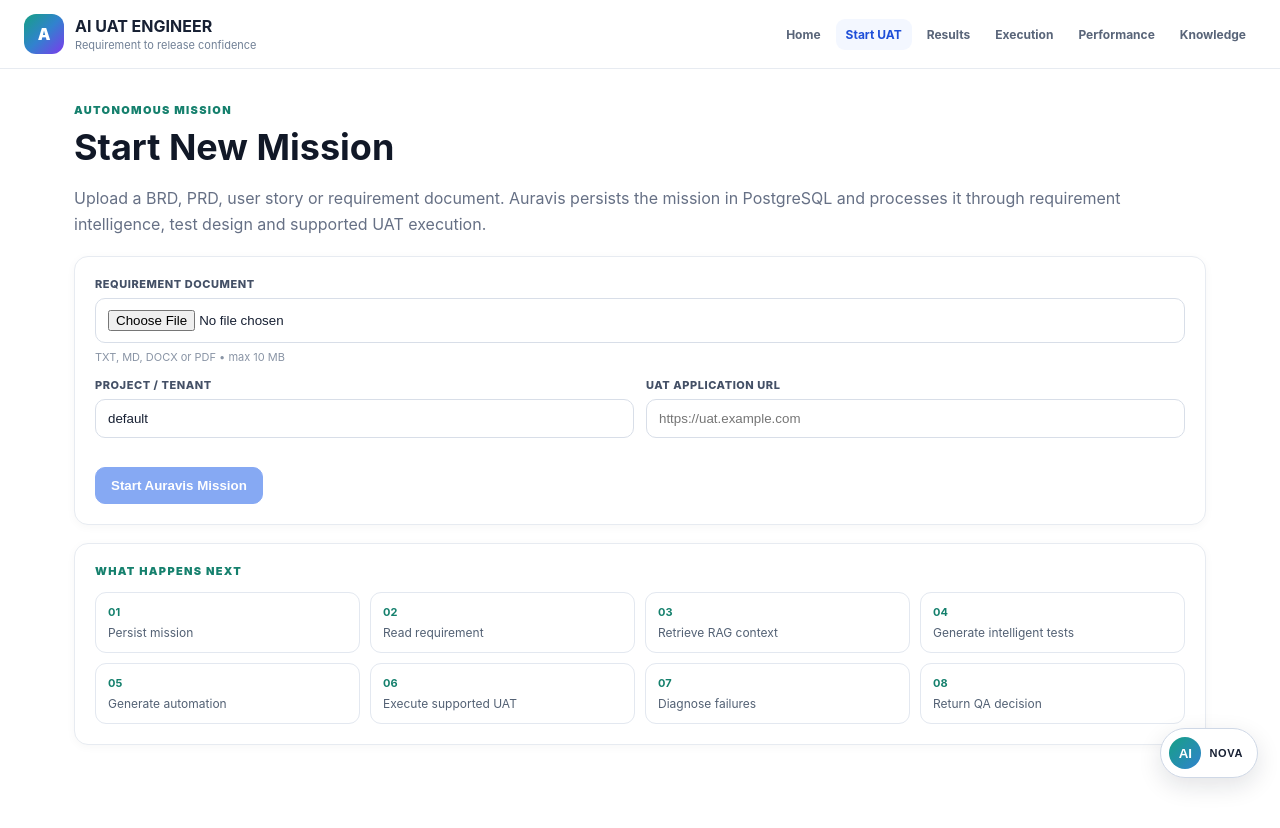
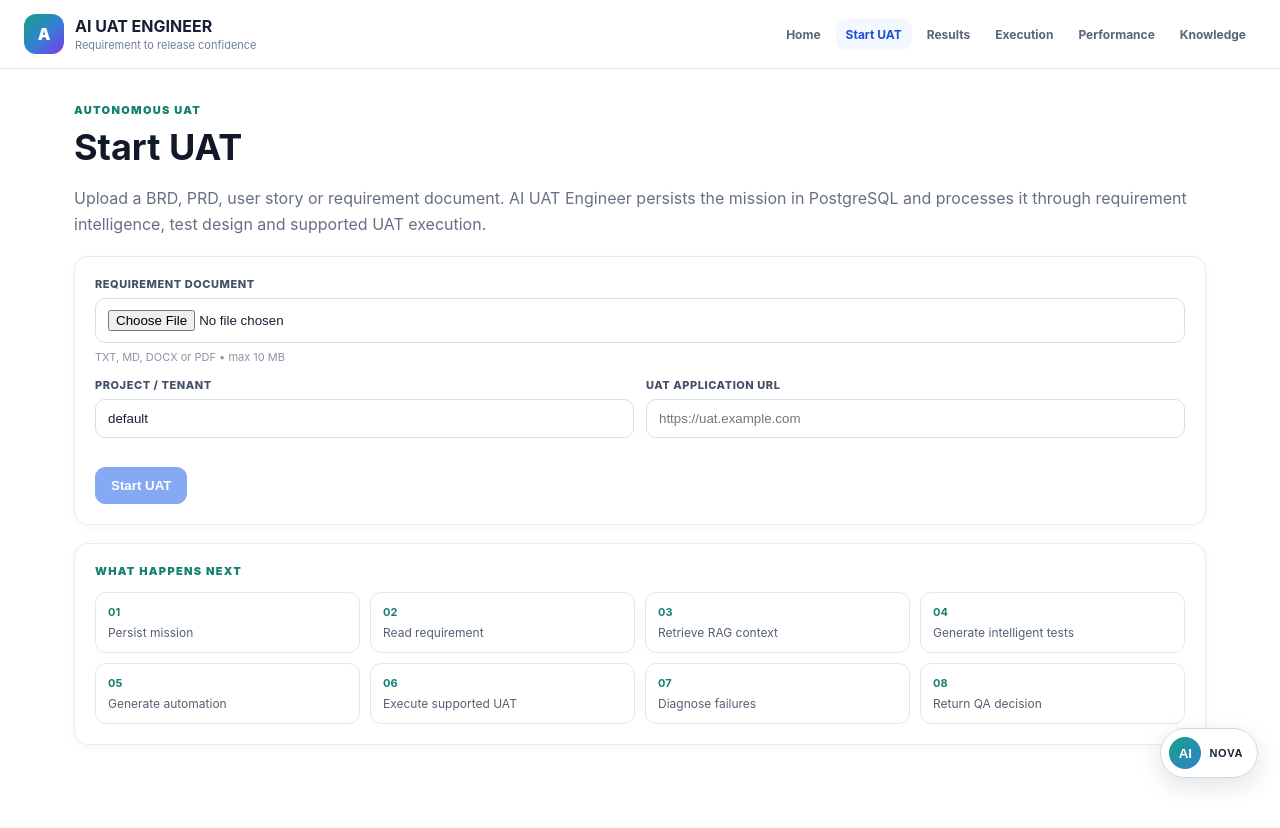
Before and after one commit to stejas7/ai-qa-frontend, a React (Vite) app: page /mission in a window 1280 px wide. Shown: the top 828 px of the page. Built offline with nearby package versions, Linux system fonts and the light colour scheme; no server answers.

Commit message:
fix(ui): remove legacy Auravis branding from Start UAT

```diff
--- a/src/pages/NewMissionPage.tsx
+++ b/src/pages/NewMissionPage.tsx
@@ -8,11 +8,11 @@ export default function NewMissionPage(){
   const navigate=useNavigate();const qc=useQueryClient();
   const upload=useMutation({mutationFn:()=>{if(!file)throw new Error('Select a requirement file');return auravisApi.upload(file,company,targetUrl)},onSuccess:async d=>{await qc.invalidateQueries({queryKey:['pipeline-runs']});navigate(`/dashboard?run=${encodeURIComponent(d.runId)}`)}});
   const submit=(e:FormEvent)=>{e.preventDefault();upload.mutate()};
-  return <main className="page"><div className="eyebrow">AUTONOMOUS MISSION</div><h1>Start New Mission</h1><p className="lead">Upload a BRD, PRD, user story or requirement document. Auravis persists the mission in PostgreSQL and processes it through requirement intelligence, test design and supported UAT execution.</p>
+  return <main className="page"><div className="eyebrow">AUTONOMOUS UAT</div><h1>Start UAT</h1><p className="lead">Upload a BRD, PRD, user story or requirement document. AI UAT Engineer persists the mission in PostgreSQL and processes it through requirement intelligence, test design and supported UAT execution.</p>
     <section className="panel mission-form"><form onSubmit={submit}>
       <label className="field"><span>Requirement Document</span><input type="file" accept=".txt,.md,.docx,.pdf" onChange={e=>setFile(e.target.files?.[0]||null)}/><small>{file?file.name:'TXT, MD, DOCX or PDF • max 10 MB'}</small></label>
       <div className="form-grid"><label className="field"><span>Project / Tenant</span><input value={company} onChange={e=>setCompany(e.target.value)} placeholder="default"/></label><label className="field"><span>UAT Application URL</span><input value={targetUrl} onChange={e=>setTargetUrl(e.target.value)} placeholder="https://uat.example.com"/></label></div>
-      <div className="form-actions"><button className="primary-btn" disabled={upload.isPending||!file}>{upload.isPending?'Starting Auravis…':'Start Auravis Mission'}</button></div>
+      <div className="form-actions"><button className="primary-btn" disabled={upload.isPending||!file}>{upload.isPending?'Starting UAT…':'Start UAT'}</button></div>
       {upload.isError&&<p className="error-text">{upload.error.message}</p>}
     </form></section>
     <section className="panel"><div className="eyebrow">WHAT HAPPENS NEXT</div><div className="flow-grid">{['Persist mission','Read requirement','Retrieve RAG context','Generate intelligent tests','Generate automation','Execute supported UAT','Diagnose failures','Return QA decision'].map((x,i)=><div className="flow-step" key={x}><b>{String(i+1).padStart(2,'0')}</b><span>{x}</span></div>)}</div></section>
```
